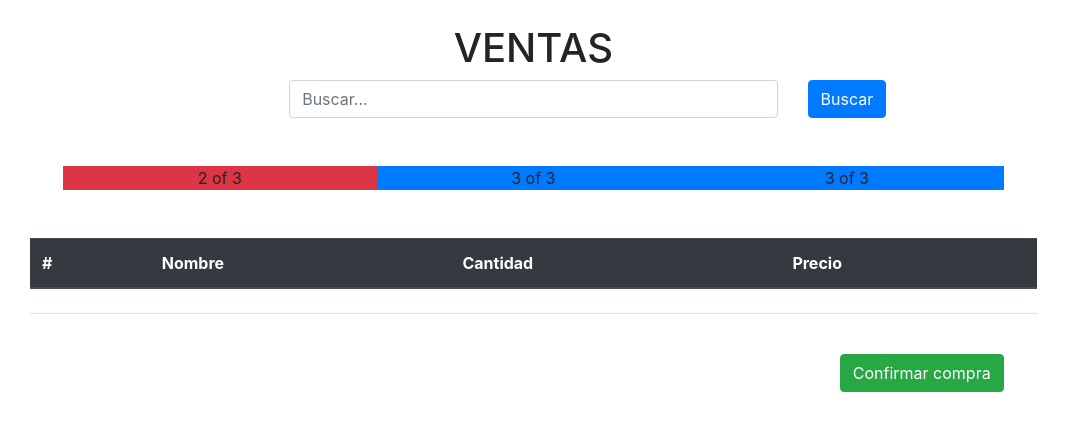
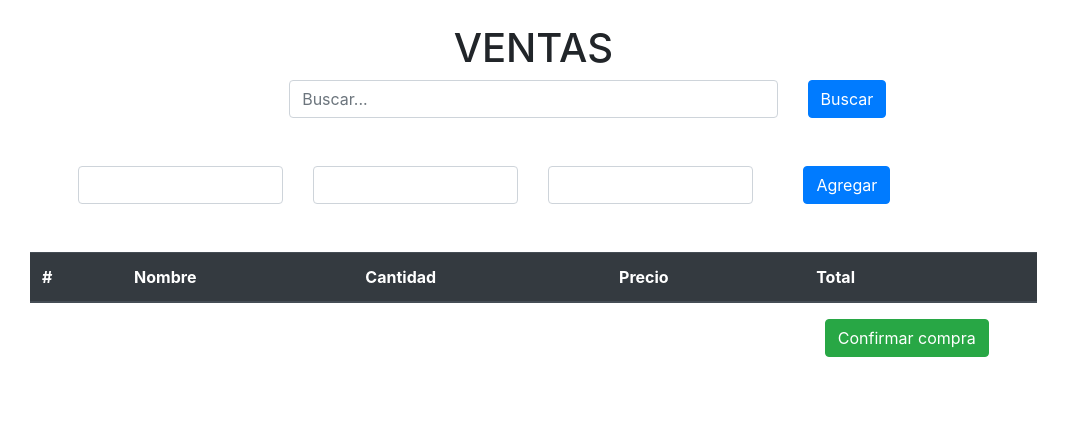
Before and after one commit to xLuisRodriguez19/2022CS, a Flask app: page /realizarVenta in a window 1280 px wide. Shown: the top 431 px of the page, without its empty margins (0-1070 px from the left). Run offline with Flask 2, Linux system fonts and the light colour scheme; lists and menus that the app fills with data are empty; some libraries are stand-ins or nearby versions.

Commit message:
faltan filtros

```diff
--- a/main.py
+++ b/main.py
@@ -1,3 +1,4 @@
+from ssl import SSL_ERROR_SSL
 from flask import redirect, flash
 from flask import Flask, render_template, request, url_for
 from flask_mysqldb import MySQL
@@ -316,7 +317,107 @@ def reportes_venta():
 def ver_venta():
     return render_template('/Ventas/reportesVenta.html')
 
+@app.route('/buscar_item', methods=['POST'])
+def buscar_item():
+    if request.method:
+        cursor = mysql.connection.cursor()
+        mysql.connection.cursor()
+        print("CALL searchItem ('{}')".format(request.form['id']))
+        mysql.connection.commit()
+        if cursor.execute("CALL searchItem ('{}')".format(request.form['id'])) > 0:
+            a = cursor.fetchall()
+            #return render_template('/Citas/mostrarCitas.html', data=a[0])
+            return render_template('/Ventas/realizarVenta.html', data=a[0])
+        else:
+            return render_template('/Ventas/realizarVenta.html')
 
+
+@app.route('/add_item', methods=['POST'])
+def add_item():
+    cursor = mysql.connection.cursor()
+    mysql.connection.cursor()
+    #print(request.method)
+    if request.method:
+        a = []
+        a.append(request.form['id'])
+        a.append(request.form['nombre'])
+        a.append(request.form['precio'])
+        a.append(request.form['cant'])
+        #print(a)
+        if cursor.execute("CALL searchItem ('{}')".format(a[0])) > 0:
+            row = cursor.fetchone()
+            print(row)
+            itemArray = { a[0] : {'Codigo' : row[0],'Nombre' : row[1], 'Precio' : row[3], 'cantidad' : a[3], 'total_price': float(a[3]) * int(row[3])}}
+            print(itemArray)
+            total = 0
+
+            session.modified = True
+            if 'carrito' in session:
+                if row[0] in session['carrito']:
+                    for key, value in session['carrito'].items():
+                        if row[0] == key:
+                            #old_cant = session['carrito'][key]['cantidad']
+                            session['carrito'][key]['cantidad'] = a[3]
+                            session['carrito'][key]['total_price'] = float(a[3]) * int(row[3])
+                else:
+                    session['carrito'] = array_merge(session['carrito'], itemArray)
+
+                for key, value in session['carrito'].items():
+                    indidualCant = int(session['carrito'][key]['cantidad'])
+                    precio = float(session['carrito'][key]['total_price'])
+                    total = total+precio
+            else:
+                session['carrito'] = itemArray
+                total = total+float(a[3]) * int(row[3])
+        session['total'] = total
+        print(total)
+        return render_template('/Ventas/realizarVenta.html')
+
+def array_merge( carrito, item):
+    if isinstance(carrito, list) and isinstance(item, list):
+        return carrito+item
+    elif isinstance(carrito, dict) and isinstance(item, dict):
+        return dict(list(carrito.items() ) + list(item.items() ) )
+    elif isinstance(carrito, set) and isinstance(item, set):
+        return carrito.union(item)
+    return False
+
+@app.route('/registrarVenta', methods=['POST'])
+def registrarVenta():
+    if 'carrito' in session:
+        cursor = mysql.connection.cursor()
+        mysql.connection.cursor()
+        a = ""
+        if cursor.execute("SELECT RFC FROM Usuario WHERE usuario = '{}'".format(session['username']))  > 0:
+            user = cursor.fetchone()
+            user = user[0]
+            if cursor.execute("CALL getNumVenta")  > 0:
+                n = cursor.fetchone()
+                num = n[0]
+                print(num)
+            for key, value in session['carrito'].items():
+                a = a+session['carrito'][key]['Nombre']
+                print("CALL Venta('{}', '{}', '{}', '{}',""\"{}\""", '{}', '{}','{}')".format(num,user, session['carrito'][key]['Codigo'], session['carrito'][key]['cantidad'], time.strftime("%Y-%m-%d"), time.strftime("%H:%M:%S"), a, session['total']))
+                if cursor.execute("CALL Venta('{}', '{}', '{}', '{}',""\"{}\""", '{}', '{}','{}')".format(num,user, session['carrito'][key]['Codigo'], session['carrito'][key]['cantidad'], time.strftime("%Y-%m-%d"), time.strftime("%H:%M:%S"), a, session['total'])) > 0:
+                    mysql.connection.commit()
+                    a=""
+                    print('a')
+    if 'carrito' in session:
+        session.pop('carrito')
+        session.pop('total')
+    return redirect(url_for('ventas'))
+
+
+@app.route('/eliminarItem/<string:id>')
+def eliminarItem(id):
+    if id:
+        session.modified = True
+        for item in session['carrito'].items():
+            if item[0] == id:
+                session['carrito'].pop(item[0], None)
+                break
+
+        return render_template('/Ventas/realizarVenta.html')
 ### CITAS
 @app.route('/citas')
 def citas():
--- a/templates/Ventas/realizarVenta.html
+++ b/templates/Ventas/realizarVenta.html
@@ -21,31 +21,57 @@
   <div class="col-sm-10">
     <br>
     <h1 style="text-align: center">VENTAS</h1>
-    <form action="">
+    <form action="/buscar_item" method="POST">
       <div class="container">
         <div class="row">
           <div class="col"></div>
           <div class="col-6">
-          <input type="text" placeholder="Buscar..." class="form-control" id="search" name="search">
+            <input type="text" placeholder="Buscar..." class="form-control" id="search" name="id">
           </div>
           <div class="col">
             <input type="submit" class="btn btn-primary" value="Buscar">
           </div>
         </div>
     </form>
+    <form action="/add_item" method="POST">
       <div class="row text-center pt-5 px-5">
-        <div class="col-4 bg-danger">
-          2 of 3
+        <div class="col-3">
+          {% if data%}
+          <input type="text" name="id" value="{{data.0}}" hidden>
+          {% endif%}
+          {% if not data%}
+          <input type="text" name="id" value="" hidden>
+          {% endif%}
+          {% if data %}
+          <input type="text" class="form-control" name="nombre" value="{{data.1}}">
+          {% endif%}
+          {% if not data %}
+          <input type="text" class="form-control" name="nombre" value="">
+          {% endif%}
         </div>
-        <div class="col-4 bg-primary">
-          3 of 3
+        <div class="col-3">
+          {% if data %}
+          <input type="text" class="form-control" name="precio" value="{{data.3}}" readonly>
+          {% endif%}
+          {% if not data %}
+          <input type="text" class="form-control" name="precio">
+          {% endif%}
         </div>
-        <div class="col-4 bg-primary">
-          3 of 3
+        <div class="col-3">
+          {% if data %}
+          <input type="text" class="form-control" name="cant">
+          {% endif%}
+          {% if not data %}
+          <input type="text" class="form-control" name="cant">
+          {% endif%}
+        </div>
+        <div class="col-2">
+          <input type="submit" class="btn btn-primary" value="Agregar">
         </div>
       </div>
   </div>
-    <form action="">
+  </form>
+  <form action="/registrarVenta" method="POST">
     <div class="col pt-5">
       <table class="table rounded">
         <thead class="thead-dark">
@@ -54,24 +80,41 @@
             <th scope="col">Nombre</th>
             <th scope="col">Cantidad</th>
             <th scope="col">Precio</th>
+            <th scope="col">Total</th>
+            <th scope="col"></th>
           </tr>
         </thead>
         <tbody>
+          {% if 'carrito' in session %}
+          {% for key, value in session['carrito'].items()%}
+          {% set cod = session['carrito'][key]['Codigo']%}
+          {% set nom = session['carrito'][key]['Nombre']%}
+          {% set cant = session['carrito'][key]['cantidad']%}
+          {% set pre = session['carrito'][key]['Precio']%}
+          {% set tot = session['carrito'][key]['total_price']%}
           <tr>
-              <th scope="row"></th>
-              <td></td>
-              <td></td>
-              <td></td>
+            <td scope="row" name="cod">{{cod}}</td>
+            <td scope="row">{{nom}}</td>
+            <td scope="row">{{cant}}</td>
+            <td scope="row">{{pre}}</td>
+            <td scope="row">{{tot}}</td>
+            <td> <a href="/eliminarItem/{{cod}}" class="btn btn-danger btn-sm">x</a> </td>
           </tr>
-            <tr>
-              <th scope="row"></th>
-              <td></td>
-              <td></td>
-              <td></td>
-            </tr>
+          {% endfor %}
+          {%endif%}
         </tbody>
       </table>
+    {% if 'carrito' in session%}
+    <div class="row aling-items-center">
+      <div  class="col-4 align-self-start">
       </div>
+      <div  class="col-4 align-self-center">
+      </div>
+      <div  class="col-4 align-self-end">
+      <h2>Total: {{session['total']}}</h2>
+    </div>
+    </div>
+    {% endif %}
     <div class="d-grid gap-2 d-md-flex justify-content-md-end">
       <input type="submit" class="btn btn-success me-md-2 mr-5" value="Confirmar compra">
     </div>
```
Lines whose indentation alone changed are shown as unchanged.
